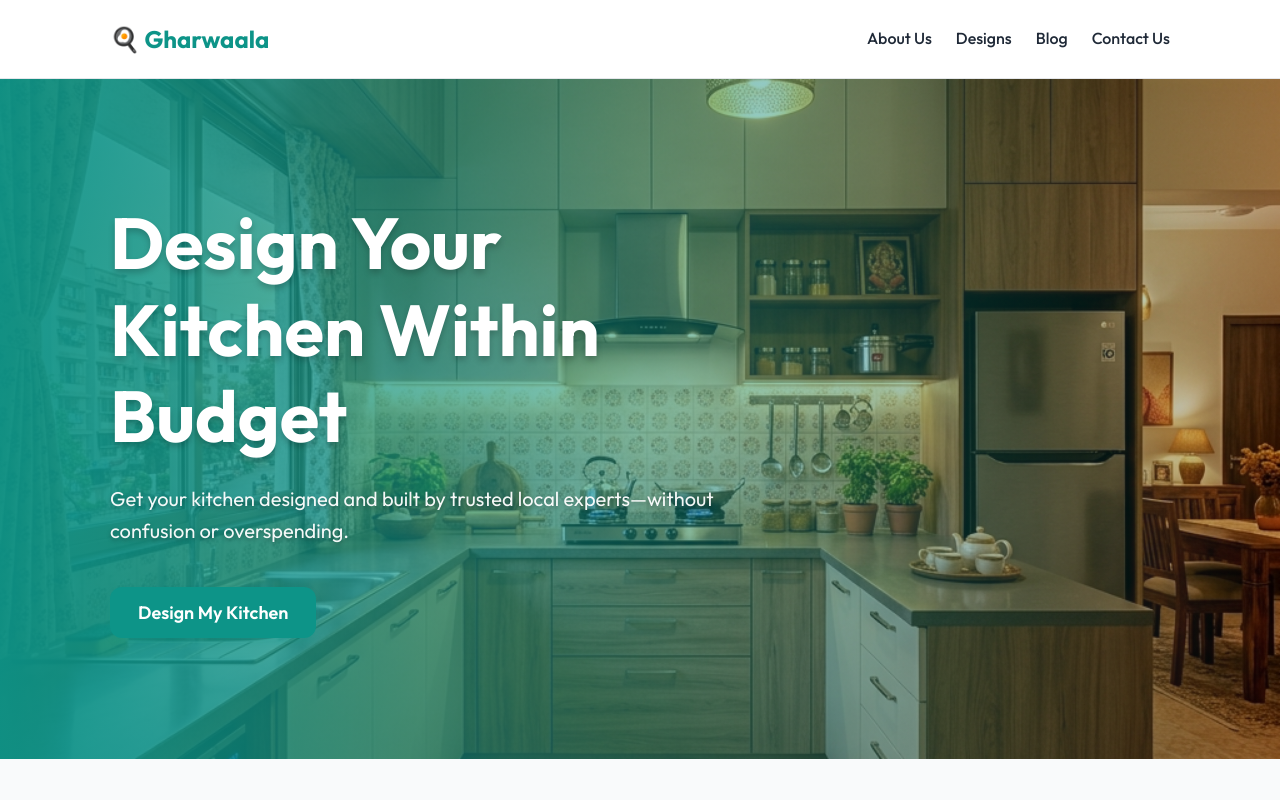
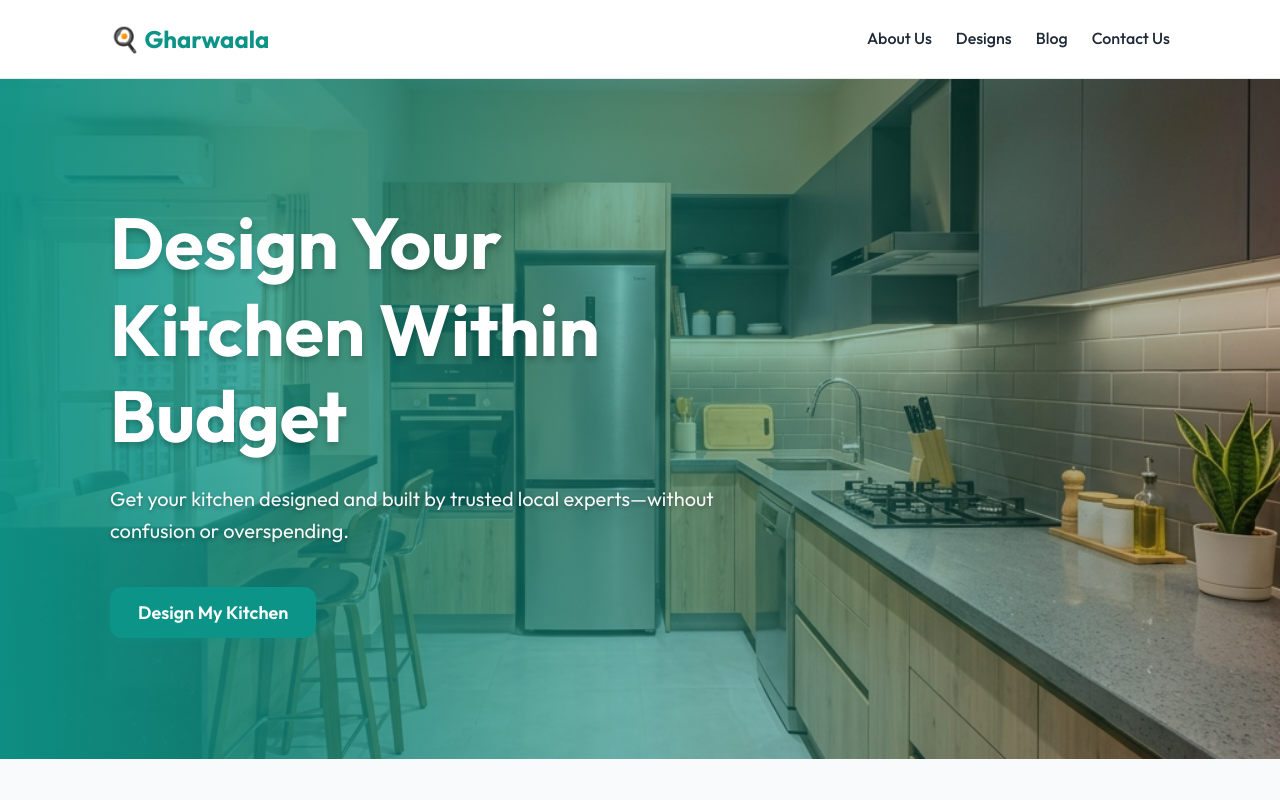
Before and after one commit to gharwaalahere/gharwaala, a website built with Vite: page index.html in a window 1280 px wide. Shown: the top 800 px of the page. Built offline with nearby package versions, Linux system fonts and the light colour scheme; no server answers.

Commit message:
Launch upgraded secular UI and fix auto-deploy

```diff
--- a/src/style.css
+++ b/src/style.css
@@ -163,7 +163,7 @@
     min-height: 85vh;
     display: flex;
     align-items: center;
-    background-image: url('/hero_kitchen_bg.png');
+    background-image: url('/hero_kitchen_bg_v2.png');
     background-size: cover;
     background-position: center;
     background-repeat: no-repeat;
```
Also changed, not shown: .github/workflows/deploy.yml, public/hero_kitchen_bg.png (deleted), public/hero_kitchen_bg_v2.png (added).
